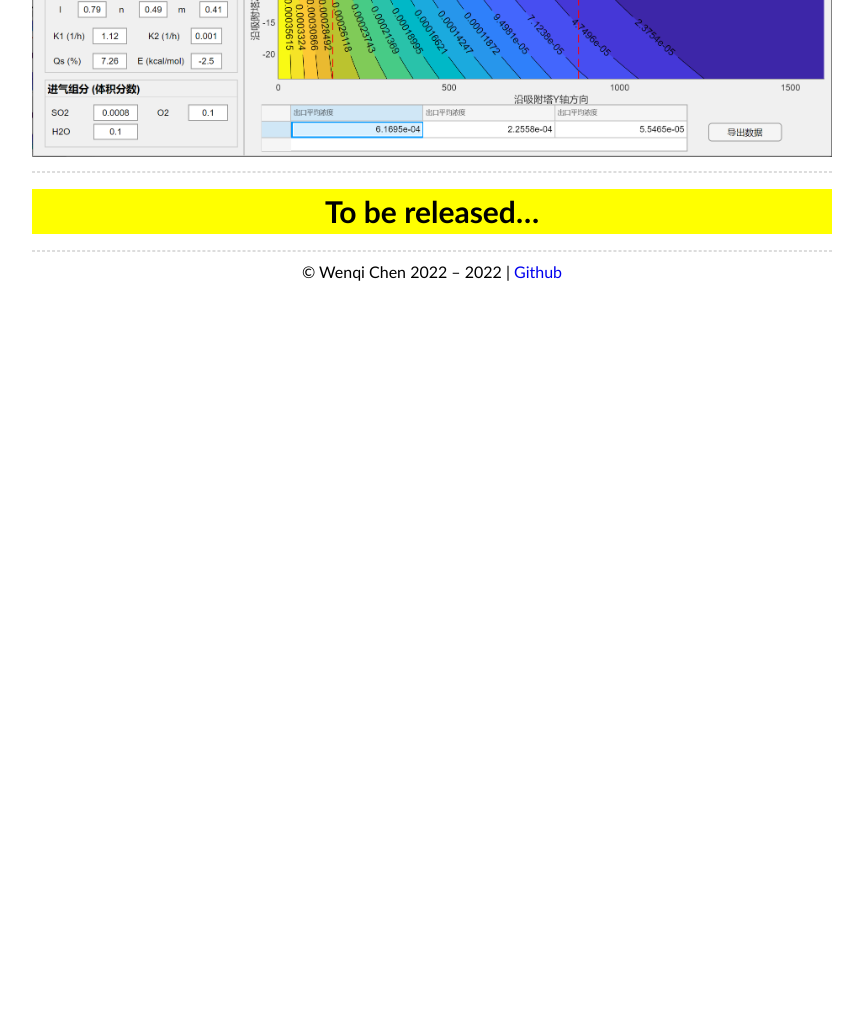
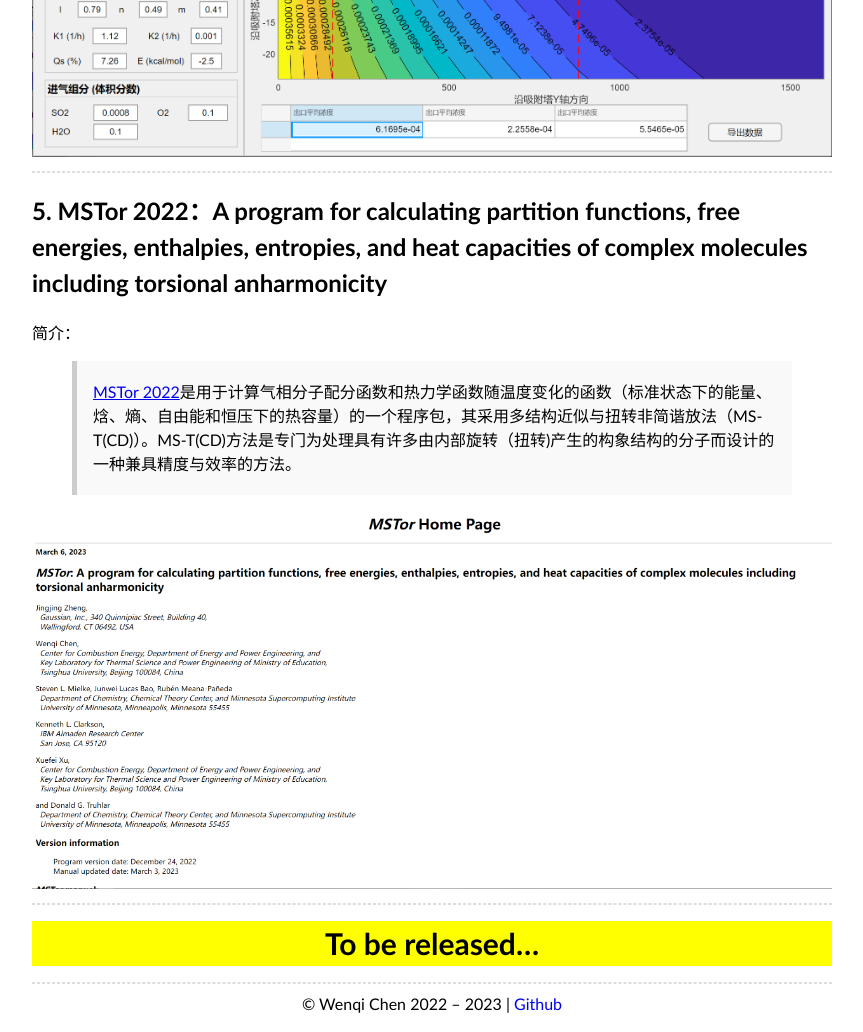
Before and after one commit to DanteVincent/dantevincent.github.io, a plain HTML site: page project/index.html in a window 1280 px wide. Shown: the part 4643-5675 px from the top of the page, without its empty margins (208-1071 px from the left). Before the commit the page ends 4943 px from the top, so only its background shows below. Drawn offline with nearby package versions, Linux system fonts and the light colour scheme; some packages are replaced by stand-ins of ours.

Commit message:
230310, new project

```diff
--- a/project/index.html
+++ b/project/index.html
@@ -88,6 +88,13 @@
 </blockquote>
 <img src="/images/CarbonMatlabGUI.png" style="max-width:100%;min-width:40px;" alt="FreeEnergy&1DTunneling" />
 <hr>
+<h2 id="5-mstor-2022a-program-for-calculating-partition-functions-free-energies-enthalpies-entropies-and-heat-capacities-of-complex-molecules-including-torsional-anharmonicity">5. MSTor 2022：A program for calculating partition functions, free energies, enthalpies, entropies, and heat capacities of complex molecules including torsional anharmonicity</h2>
+<p>简介：</p>
+<blockquote>
+<p><a href="https://comp.chem.umn.edu/mstor/">MSTor 2022</a>是用于计算气相分子配分函数和热力学函数随温度变化的函数（标准状态下的能量、焓、熵、自由能和恒压下的热容量）的一个程序包，其采用多结构近似与扭转非简谐放法（MS-T(CD)）。MS-T(CD)方法是专门为处理具有许多由内部旋转（扭转)产生的构象结构的分子而设计的一种兼具精度与效率的方法。</p>
+</blockquote>
+<img src="/images/MSTor2022.png" style="max-width:100%;min-width:40px;" alt="MSTor2022" />
+<hr>
 <p><span style="text-align: center;display:block;background-color:yellow;font-weight:bold;font-size:30px">To be released&hellip;</span></p>
 
 </main>
@@ -100,7 +107,7 @@
 
 
   <hr/>
-  © Wenqi Chen 2022 &ndash; 2022 | <a href="https://github.com/DanteVincent">Github</a>
+  © Wenqi Chen 2022 &ndash; 2023 | <a href="https://github.com/DanteVincent">Github</a>
 
   </footer>
   </body>
```
Also changed, not shown: 404.html (+1 -1 lines), categories/index.html (+1 -1 lines), index.html (+1 -1 lines), note/index.html (+1 -1 lines), tags/index.html (+1 -1 lines), images/MSTor2022.png (added), 2 other files.
